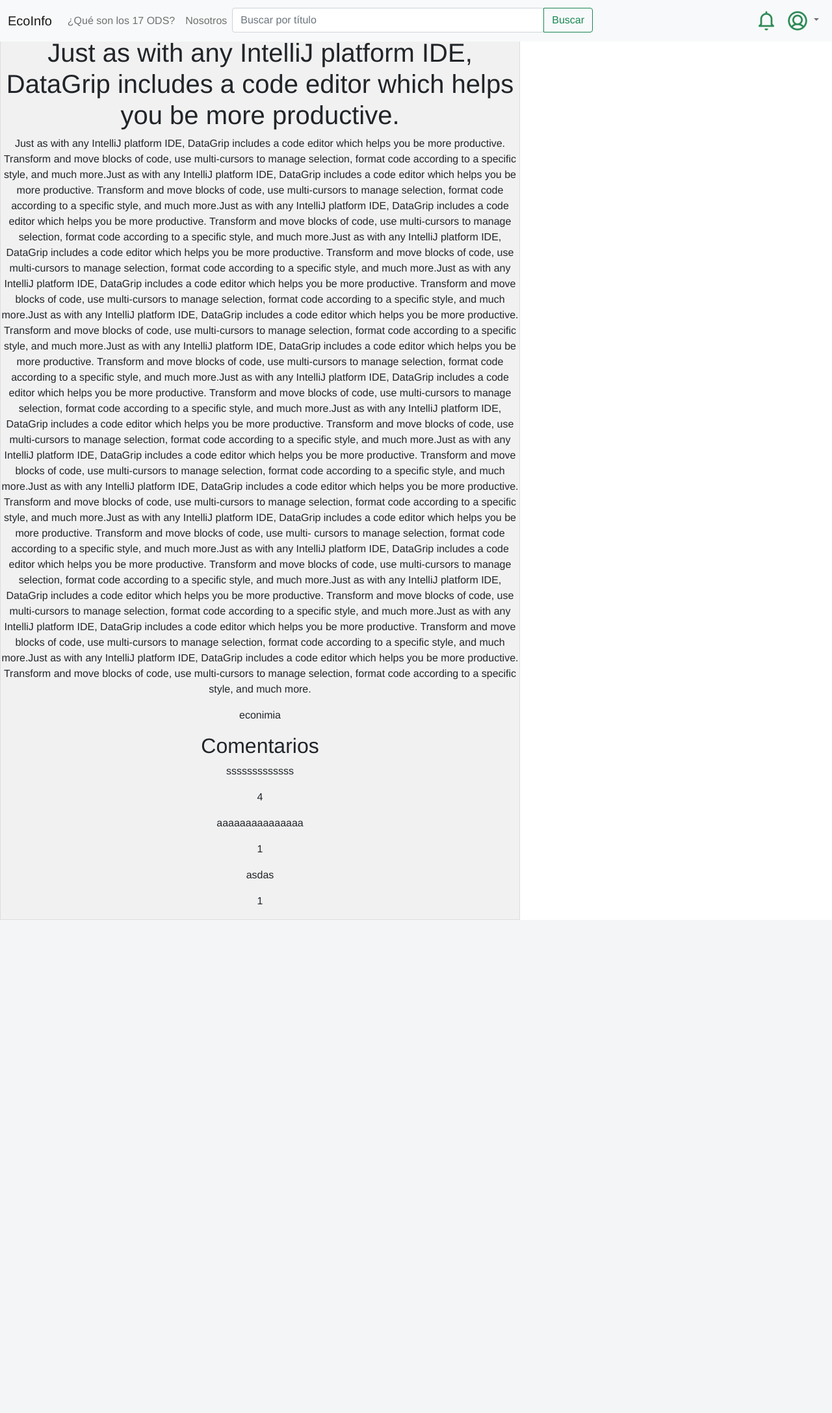
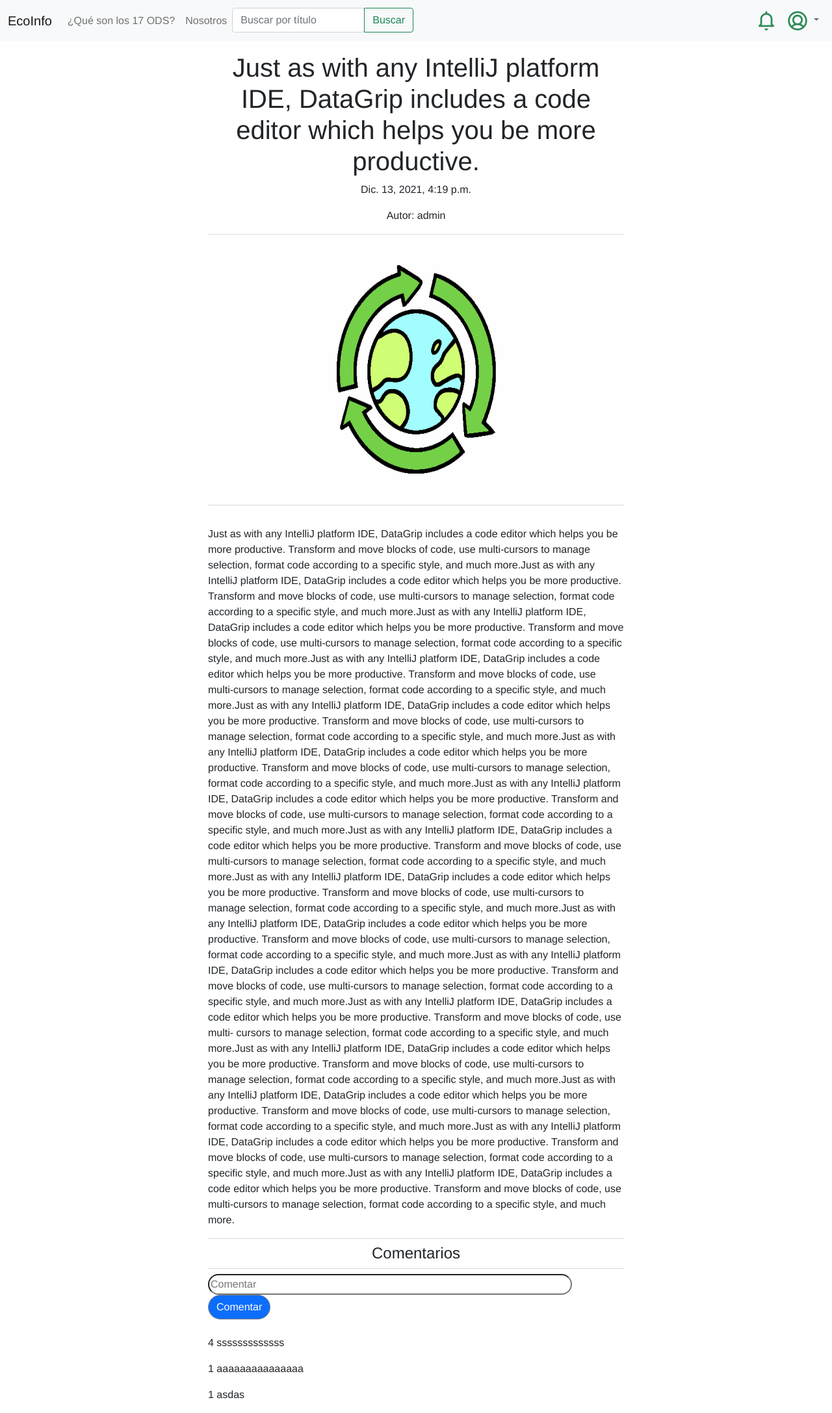
Before and after one commit to ulisespallares888/blog_informatorio, a Django app: page /leer_posteo/10 in a window 1280 px wide. Shown: the whole page at 65% size. Before the commit the page ends 1416 px from the top, so only its background shows below. Run offline with Django 3.2, Linux system fonts and the light colour scheme; a user stored in the database is signed in; data comes from the database, SQL or seed files in the repository; both versions use the stored data as it was after the commit; some libraries are stand-ins or nearby versions.

Commit message:
cambios varios

```diff
--- a/blog/feed/static/css/estilos.css
+++ b/blog/feed/static/css/estilos.css
@@ -32,6 +32,7 @@
 }
 
 .otras_cosas {
+  width: 18rem;
   background-color:whitesmoke;
   border-radius: 10px;
   grid-column: 4/4;
@@ -149,13 +150,31 @@ a {
   color: #000;
 }
 
-.leer_post {
-  width: 50rem;
+
+
+.leer_post{
+  position: center;
+  width:50%;
   height: auto;
-  border: 1px solid #ddd;
-
-  background: #f1f1f1;
-  overflow-y: scroll;
   text-align: center;
 
+  margin: auto;
+  padding: 1rem,;
 }
+
+
+
+.box01{
+  width: auto;
+  height: auto;
+  display: flex;
+}
+.box02{
+  width: auto;
+  height: auto;
+}
+
+.box03{
+  width: auto;
+  height: auto;
+}
--- a/blog/feed/templates/base.html
+++ b/blog/feed/templates/base.html
@@ -38,7 +38,7 @@
 
                             <form  class=" d-flex justify-content-center " action="{% url 'busqueda_por_titulo' %}" method="GET"> {% csrf_token %}
                                 <div class="btn-group " method="GET">
-                                    <input class="form-control col-xl-8 " id="titulo_buscado" name="titulo_buscado" style="width: 30rem;" type="text" placeholder="Buscar por título" aria-label="Search">
+                                    <input class="form-control col-xl-8 " id="titulo_buscado" name="titulo_buscado" style="width: auto;" type="text" placeholder="Buscar por título" aria-label="Search">
                                     <button class="btn btn-outline-success" >Buscar</button>
                             </div>
                             </form>
--- a/blog/feed/templates/feed.html
+++ b/blog/feed/templates/feed.html
@@ -27,6 +27,10 @@
                 <p class="card-text"><small class="text-muted">{{ post.creado_en }}</small></p>
                 <p class="card-text"><small class="text-muted">{{ post.visitas }}</small></p>
 
+                <a href="{% url 'leer_posteo' id=post.id %}" style="color: #167dff; " >
+                   Leer más
+
+                </a>
 
                   <a  href="{%url 'reaccionar' id=post.id reac='mg' %}">
                    <img src="/static/img/me_gusta_true.png" alt="" style="width: 2rem; height: 2rem;"> </a>
--- a/blog/feed/templates/leer_post.html
+++ b/blog/feed/templates/leer_post.html
@@ -8,26 +8,59 @@
  -->
 <h1>acá se puede leer el post completo</h1>
 
+
+
+
+<div>
+    <br>
 <div class="leer_post">
-
     {% if un_posteo %}
     <h1>{{ un_posteo.titulo }}</h1>
-    <p>{{ un_posteo.contenido }}</p>
-    <p>{{ un_posteo.fecha }}</p>
-    <p>{{ un_posteo.autor }}</p>
-    <p>{{ un_posteo.categoria }}</p>
+    <p>{{ un_posteo.creado_en }}</p>
+    <p>Autor: {{ un_posteo.posteador }}</p>
+    <div class="dropdown-divider"></div>
 
-    <h2>Comentarios</h2>
+    <img src="{{un_posteo.imagen.url}}" alt="" style="width: 25rem; height: 25rem;">
+    <br>
+    <div class="dropdown-divider"></div>
+    <br>
+    <p style="text-align:left;" >{{ un_posteo.contenido }}</p>
+
+
+    <div class="dropdown-divider"></div>
+    <h4>Comentarios</h4>
+    <div class="dropdown-divider"></div>
+    <div style=" text-align:left; " >
+    <form action="{% url 'crear_comentario' id=un_posteo.id %}">
+        {% csrf_token %}
+        <div class="form-group">
+        <input type="text"  id="txtcontenido" name="txtcontenido" placeholder="Comentar" style="border-radius: 20px; width: 35rem; height: 2rem ;" >
+        <button type="submit" class="btn btn-primary" style="border-radius: 20px; border-color: grey; "> Comentar</button>
+        </div>
+    </form>
+    <br>
     {% for un_comentario in comentarios_del_posteo %}
-        <p>{{ un_comentario.contenido }}</p>
-        <p>{{ un_comentario.comentador_id }}</p>
+        <div class="box01">
+            <div class="box02" >
+                <p>{{ un_comentario.comentador_id }} </p>
+            </div>
+            &nbsp;
+            <div class="box03" >
+                <p> {{ un_comentario.contenido }}</p>
+            </div>
+            <br>
+        </div>
+
     {% endfor %}
-
+    </div>
 {% endif %}
 
+</div>
 </div>
 
 
 
 
+
+
 {% endblock%}
--- a/blog/feed/templates/notificaciones.html
+++ b/blog/feed/templates/notificaciones.html
@@ -14,28 +14,28 @@
         {% for notificacion in notif_user %}
             {% if notificacion.me_gusta == True %}
                 {% if notificacion.leido == False %}
-                    <a href="{% url 'perfil_usuario'%}" class="dropdown-item" style="border-radius: 10px; background-color: seagreen ;">
+                    <a href="{% url 'leer_posteo' id=notificacion.post_id %}" class="dropdown-item" style="border-radius: 10px; background-color: seagreen ;">
                     {{notificacion.nombre_usuario}} le ha dado me gusta a tu post</a>
                 {% else %}
-                    <a href="{% url 'perfil_usuario'%}" class="dropdown-item"  style="border-radius: 10px;">
+                    <a href="{% url 'leer_posteo' id=notificacion.post_id %}" class="dropdown-item"  style="border-radius: 10px;">
                     {{notificacion.nombre_usuario}} le ha dado me gusta a tu post</a>
                 {% endif %}
 
                 {% elif notificacion.no_megusta == True %}
                     {% if notificacion.leido == False %}
-                        <a href="{% url 'perfil_usuario'%}" class="dropdown-item" style="border-radius: 10px; background-color: seagreen ;">
+                        <a href="{% url 'leer_posteo' id=notificacion.post_id %}" class="dropdown-item" style="border-radius: 10px; background-color: seagreen ;">
                         {{notificacion.nombre_usuario}} le ha dado no me gusta a tu post</a>
                     {% else %}
-                        <a href="{% url 'perfil_usuario'%}" class="dropdown-item"  style="border-radius: 10px;">
+                        <a href="{% url 'leer_posteo' id=notificacion.post_id %}" class="dropdown-item"  style="border-radius: 10px;">
                         {{notificacion.nombre_usuario}} le ha dado no me gusta a tu post</a>
                     {% endif %}
 
                 {% elif notificacion.comentario == True %}
                     {% if notificacion.leido == False %}
-                        <a href="{% url 'perfil_usuario'%}" class="dropdown-item" style="border-radius: 10px; background-color: seagreen ;">
+                        <a href="{% url 'leer_posteo' id=notificacion.post_id %}" class="dropdown-item" style="border-radius: 10px; background-color: seagreen ;">
                         {{notificacion.nombre_usuario}} ha comentado tu post</a>
                     {% else %}
-                        <a href="{% url 'perfil_usuario'%}" class="dropdown-item"  style="border-radius: 10px;">
+                        <a href="{% url 'leer_posteo' id=notificacion.post_id %}" class="dropdown-item"  style="border-radius: 10px;">
                         {{notificacion.nombre_usuario}} ha comentado tu post</a>
                     {% endif %}
 
--- a/blog/feed/urls.py
+++ b/blog/feed/urls.py
@@ -15,7 +15,7 @@ urlpatterns = [
     path('perfil_usuario/agregar_post/',views.agregar_post, name='agregar_post'),
     path('eliminar_post/<id>',views.eliminar_post, name='eliminar_post'),
     path('perfil_usuario/',views.perfil_usuario, name='perfil_usuario'),
-    path('crear_comentario/',views.crear_comentario, name='crear_comentario'),
+    path('crear_comentario/<id>',views.crear_comentario, name='crear_comentario'),
     path('iniciar_sesion/',views.iniciar_sesion, name='iniciar_sesion'),
     path('leer_posteo/<id>',views.leer_posteo, name='leer_posteo'),
     path('buscar_por_catetoria/<id>',views.buscar_por_catetoria, name='buscar_por_catetoria'),
--- a/blog/feed/views.py
+++ b/blog/feed/views.py
@@ -122,13 +122,12 @@ def iniciar_sesion(request):
 
 #configurar a que post va el comentario y por quien es creado
 @login_required
-def crear_comentario(request):
-    contenido = request.POST['txtcontenido']
-    usuario_match = usuario.objects.get(id=request.user.id)
-    nueva_notif = notificaciones.objects.create(usuario_id=request.user.id, nombre_usuario=request.user,  post_id=id, comentario = True)
+def crear_comentario(request,id):
+    contenido = request.GET.get('txtcontenido')
+    nueva_notif = notificaciones.objects.create(usuario_id=request.user.id, nombre_usuario=request.user.username,  post_id=id, comentario = True)
     nueva_notif.save()
     if comentario != "" and contenido != "":
-        comentario_creado = comentario.objects.create(contenido=contenido, comentador=usuario_match, post_id=1)
+        comentario_creado = comentario.objects.create(contenido=contenido, comentador=request.user, post_id=id)
         comentario_creado.save()
         messages.success(request, 'Comentario creado correctamente')
     else:
```
Also changed, not shown: blog/db.sqlite3.
